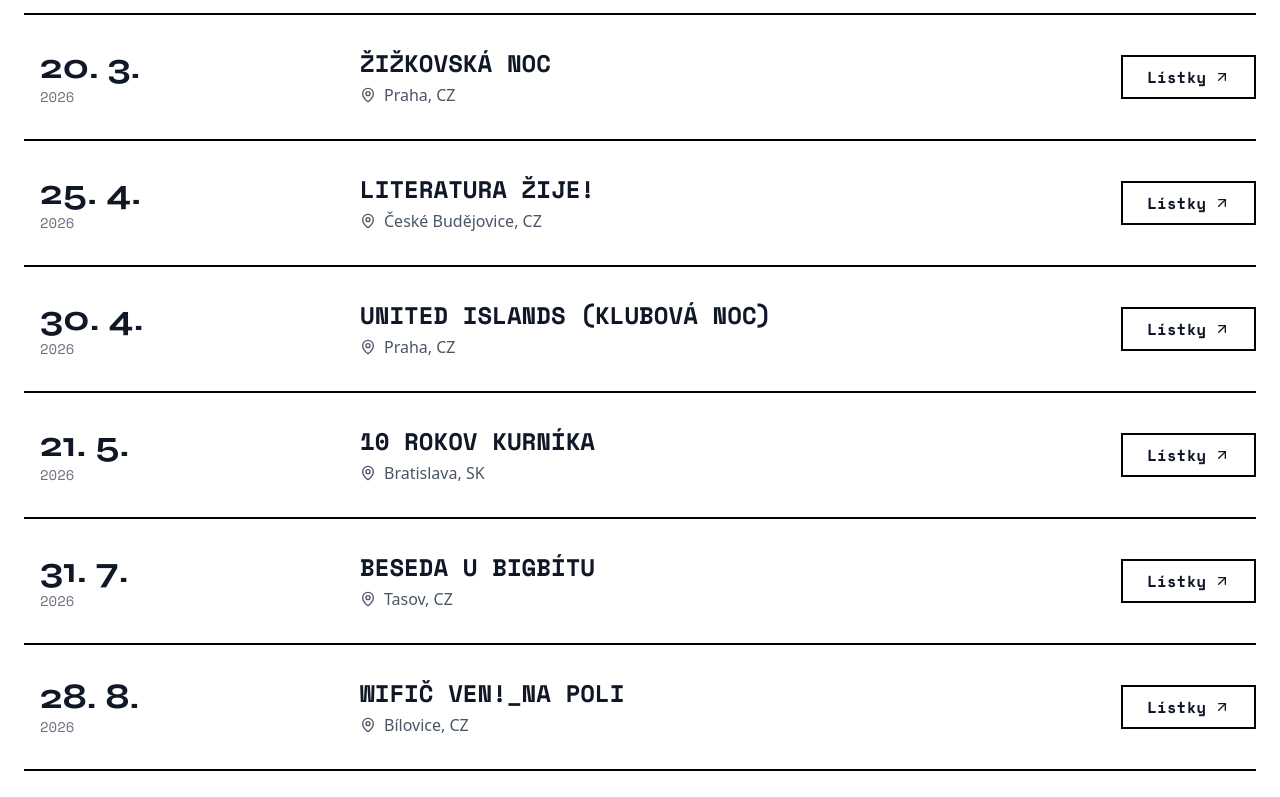
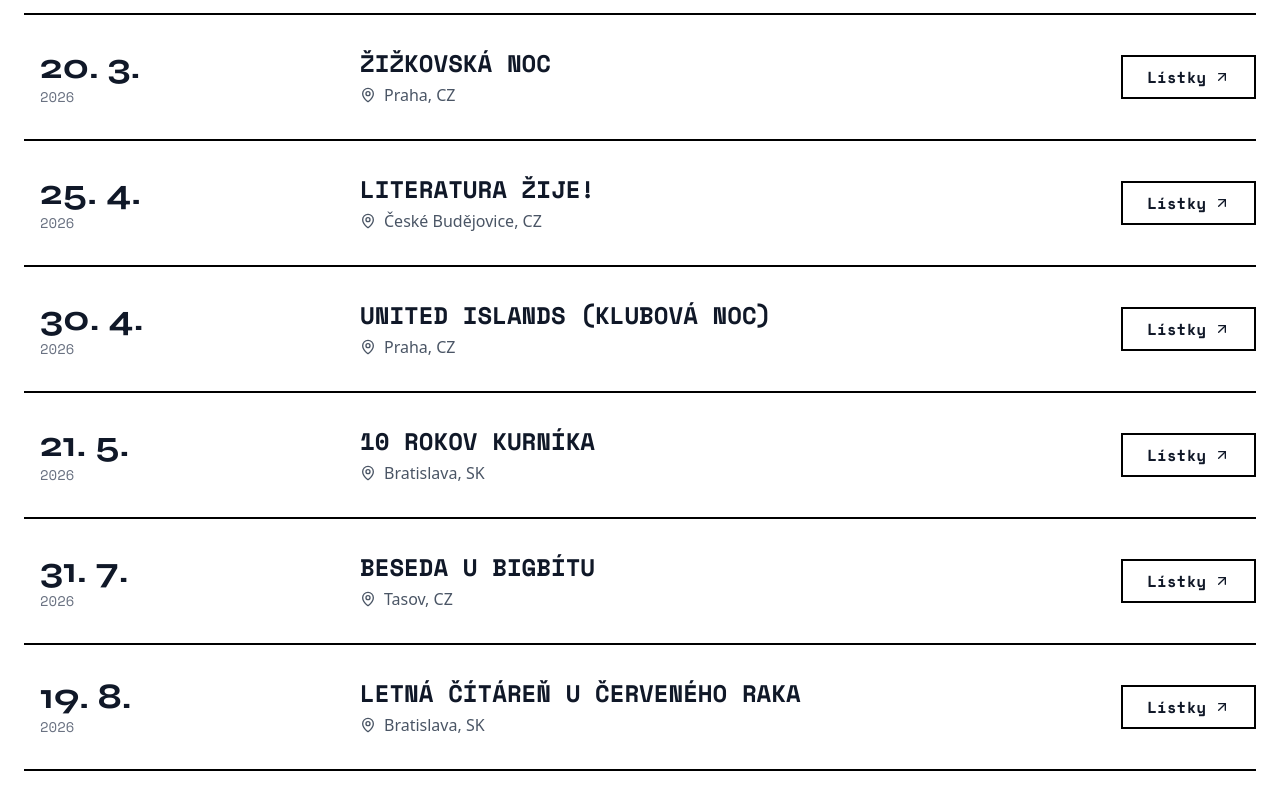
Before and after one commit to rfrecer/terez-frecerova, a React (Vite) app: page / in a window 1280 px wide. Shown: the part 2000-2797 px from the top of the page. Built offline with nearby package versions, Linux system fonts and the light colour scheme.

Commit message:
Add U Cerveneho raka

```diff
--- a/src/App.jsx
+++ b/src/App.jsx
@@ -82,6 +82,7 @@
   // Raw Concert Data
   // Add 'photoUrl' for past concerts to appear in the archive grid
   const rawConcerts = [
+    { venue: "Letná čítáreň U červeného raka", city: "Bratislava, SK", date: "2026-08-19", link: "https://www.mestskakniznica.sk/navstivte/nase-lokality/letna-citaren-u-cerveneho-raka", imgColor: "bg-purple-300", photoUrl: "" },
     { venue: "Medze Festival", city: "Dolný Kubín, SK", date: "2026-09-05", link: "https://www.instagram.com/medzefestival/", imgColor: "bg-lime-200", photoUrl: "" },
     { venue: "10 rokov Kurníka", city: "Bratislava, SK", date: "2026-05-21", link: "https://naskurnik.sk/", imgColor: "bg-orange-200", photoUrl: "2026-05-21 kurnik.JPG" },
     { venue: "Literatura žije!", city: "České Budějovice, CZ", date: "2026-04-25", link: "https://www.literatura-zije.cz/", imgColor: "bg-cyan-200", photoUrl: "2026-04-25 literatura zije.jpg" },
```
